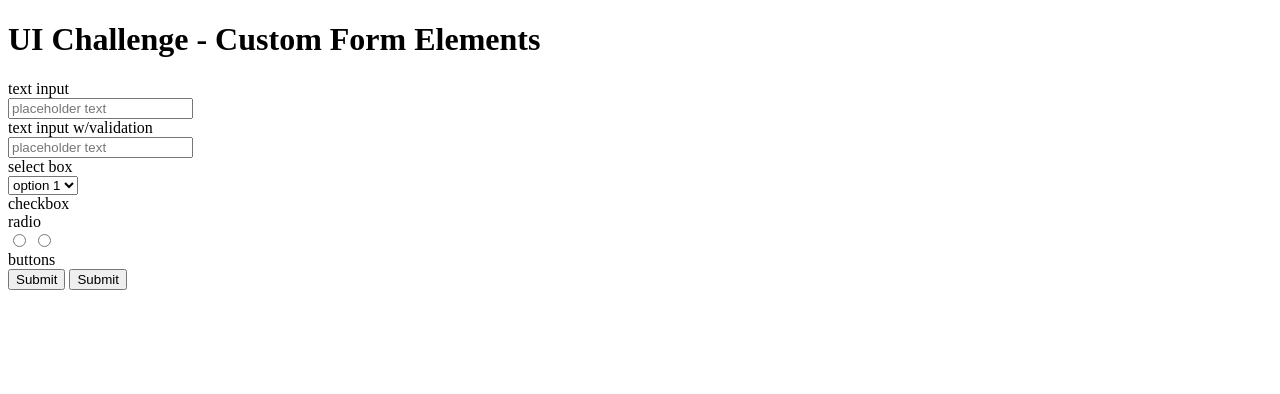
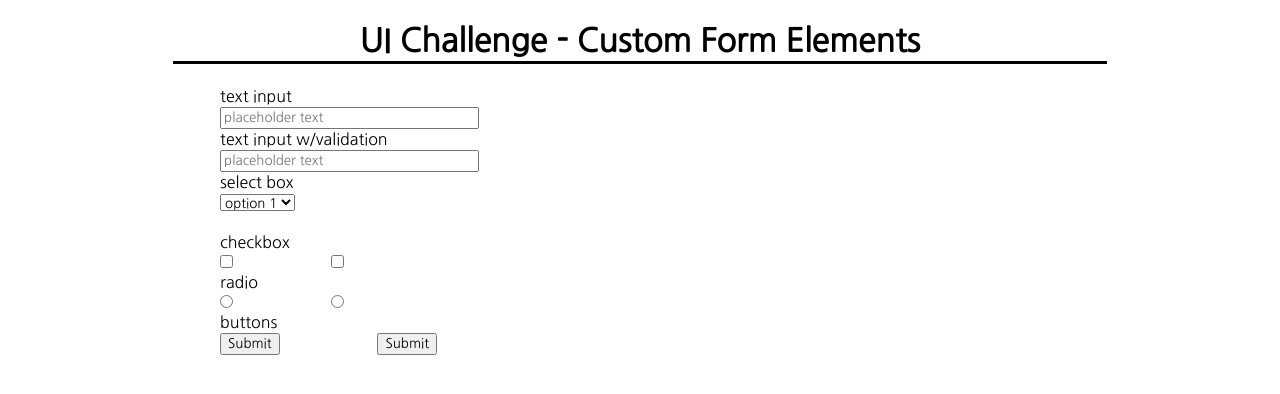
Before and after one commit to hjmendoza/ui-challenge-2, a plain HTML site: page index.html in a window 1280 px wide. Drawn offline with Linux system fonts and the light colour scheme.

Commit message:
Some css added. Working on adding sprite img.

```diff
--- a/index.html
+++ b/index.html
@@ -4,30 +4,41 @@
   <meta charset="UTF-8">
   <meta name="viewport" content="width=device-width, initial-scale=1.0">
   <meta http-equiv="X-UA-Compatible" content="ie=edge">
+  <link href="https://fonts.googleapis.com/css?family=Nanum+Gothic" rel="stylesheet">
+  <link rel="stylesheet" href="style.css">
   <title>UI Challenge 2</title>
 </head>
 <body>
   <h1>UI Challenge - Custom Form Elements</h1>
   <form>
-  text input<br>
-  <input type="text" name="textinput" placeholder="placeholder text"><br>
-  text input w/validation<br>
-  <input type="text" name="validatedtext" placeholder="placeholder text" required><br>
-  select box<br>
-  <select>
+  <label>text input</label><br>
+  <input type="text" name="textinput" placeholder="placeholder text" class="textinput"><br>
+
+  <label>text input w/validation</label><br>
+  <input type="text" name="validatedtext" placeholder="placeholder text" required class="validatedtext"><br>
+
+  <label>select box</label><br>
+  <select class="selectbox">
     <option value="1">option 1</option>
     <option value="2">option 2</option>
     <option value="3">option 3</option>
     <option value="4">option 4</option>
     <option value="5">option 5</option>
-  </select><br>
-  checkbox<br>
-  radio<br>
-  <input type="radio">
-  <input type="radio"><br>
-  buttons<br>
-  <input type="submit">
-  <input type="submit">
+  </select><br><br>
+
+  <label>checkbox</label><br>
+  <input type="checkbox" class="checkbox1">
+  <input type="checkbox" class="checkbox2"><br>
+
+  <label>radio</label><br>
+  <input type="radio" class="radio1">
+  <input type="radio" class="radio2"><br>
+
+  <label>buttons</label><br>
+  <input type="submit" class="submit1">
+  <input type="submit" class="submit2">
+
+
   </form>
 </body>
 </html>
--- a/style.css
+++ b/style.css
@@ -0,0 +1,37 @@
+*{
+  font-family: 'Nanum Gothic', sans-serif;
+  margin-right: 5%;
+  margin-left: 5%;
+}
+h1{
+  text-align: center;
+  border-bottom: solid;
+}
+
+#sprite {
+	background: url('./imgs/form-elements-sprite.png') no-repeat;
+	width: 100px;
+    height: 100px;
+    background-color: aqua;
+}
+
+#home {
+    width: 100px;
+    height: 100px;
+    background: url('./imgs/form-elements-sprite.png') 100 100;
+}
+/* input{
+  margin-top: 10px;
+  margin-bottom: 20px;
+}
+
+.textinput, .validatedtext, .selectbox, .checkbox1, .checkbox2, .radio1, .radio2, .submit1, .submit2{
+  background-image: url('https://raw.githubusercontent.com/codefellows-seattle-301n10/ui-challenge-2/master/sprites/form-elements-sprite.png');
+  background-repeat: no-repeat;
+}
+
+.checkbox1 {
+	background: url('https://raw.githubusercontent.com/codefellows-seattle-301n10/ui-challenge-2/master/sprites/form-elements-sprite.png') no-repeat 0 0;
+	width: 100px;
+	height: 100px;
+} */
```
Also changed, not shown: imgs/form-elements-sprite.png (added).
